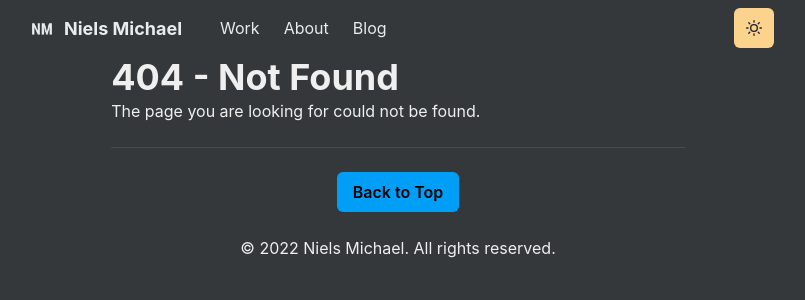
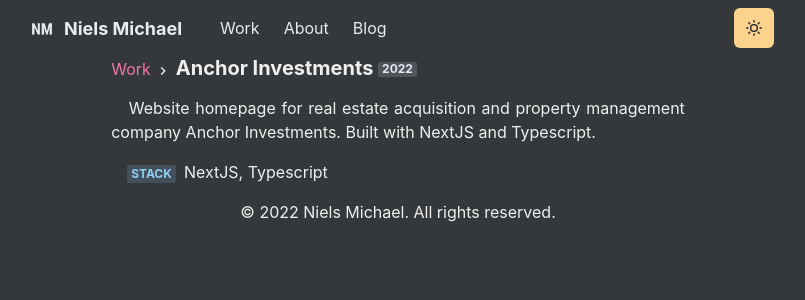
Before and after one commit to nielsmichael/niels-homepage, a Next.js app: page /work/anchor-investments in a window 1280 px wide. Before the commit this address had no page. Shown: the top 300 px of the page, without its empty margins (242-1047 px from the left). Built offline with nearby package versions, Linux system fonts and the light colour scheme.

Commit message:
Add work pages, needing links and images

```diff
--- a/lib/theme.js
+++ b/lib/theme.js
@@ -35,8 +35,6 @@
   heading: 'M PLUS Rounded 1c'
 }
 
-const colors = {}
-
 const config = {
   initialColorMode: 'dark',
   useSystemColorMode: true
--- a/pages/work.js
+++ b/pages/work.js
@@ -51,6 +51,7 @@
             </WorkGridItem>
           </Section>
         </SimpleGrid>
+        <Divider my={6} />
       </Container>
     </Layout>
   )
--- /dev/null
+++ b/pages/work/anchor-investments.js
@@ -0,0 +1,40 @@
+import { Container, Badge, Link, List, ListItem } from '@chakra-ui/react'
+import { ExternalLinkIcon } from '@chakra-ui/icons'
+import { Title, WorkImage, Meta } from '../../components/post'
+import Blurb from '../../components/blurb'
+import Layout from '../../components/layouts/article'
+
+const Article = () => {
+  return (
+    <Layout title="Anchor Investments">
+      <Container>
+        <Title>
+          Anchor Investments <Badge>2022</Badge>
+        </Title>
+        <Blurb>
+          Website homepage for real estate acquisition and property management
+          company Anchor Investments. Built with NextJS and Typescript.
+        </Blurb>
+        <List ml={4} my={4}>
+          {/* <ListItem>
+            <Meta>Website</Meta>
+            <Link href="https://makoto-investments.com">
+              https://makoto-investments.com <ExternalLinkIcon mx="2px" />
+            </Link>
+          </ListItem> */}
+          <ListItem>
+            <Meta>Stack</Meta>
+            <span>NextJS, Typescript</span>
+          </ListItem>
+        </List>
+
+        {/*
+        * Add images here
+        <WorkImage></WorkImage>
+        */}
+      </Container>
+    </Layout>
+  )
+}
+
+export default Article
```
Also changed, not shown: pages/work/niels-meals.js (added, +41 -0 lines).
